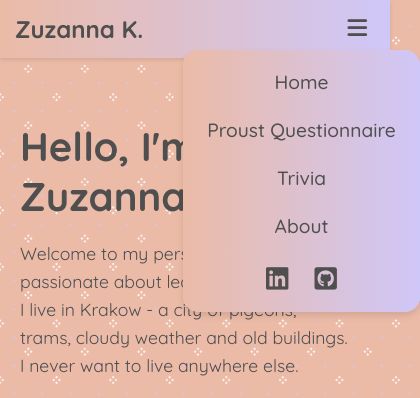
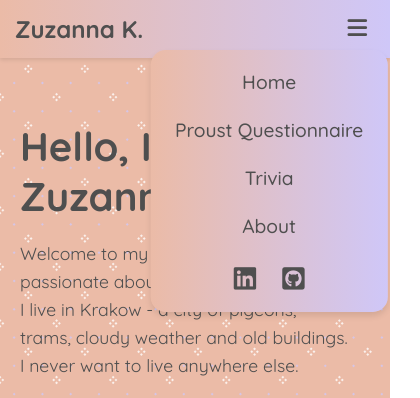
Before and after one commit to zk1989/homepage, a plain HTML site: page index.html in a window 390 px wide. Both pictures are taken after a click on the button 357 px from the left and 29 px from the top of the page. Shown: the top 398 px of the page, 420 px wide, since content can reach past the window. Drawn offline with Linux system fonts and the light colour scheme.

Commit message:
Fix responsive menu positioning

```diff
--- a/style.css
+++ b/style.css
@@ -420,17 +420,18 @@ footer {
     display: none;
     position: absolute;
     top: 100%;
-    right: 20px;
-    left: 20px;
+    left: 50%;
+    transform: translateX(-50%);
     background: var(--gradient-bg);
     box-shadow: 0 4px 6px rgba(0, 0, 0, 0.1);
     padding: 12px;
-    max-width: none;
+    max-width: calc(100vw - 40px);
     width: fit-content;
     min-width: 200px;
     margin: 0 auto;
     border-radius: 15px;
     z-index: 9999;
+    box-sizing: border-box;
   }
 
   .nav-content.show {
```
